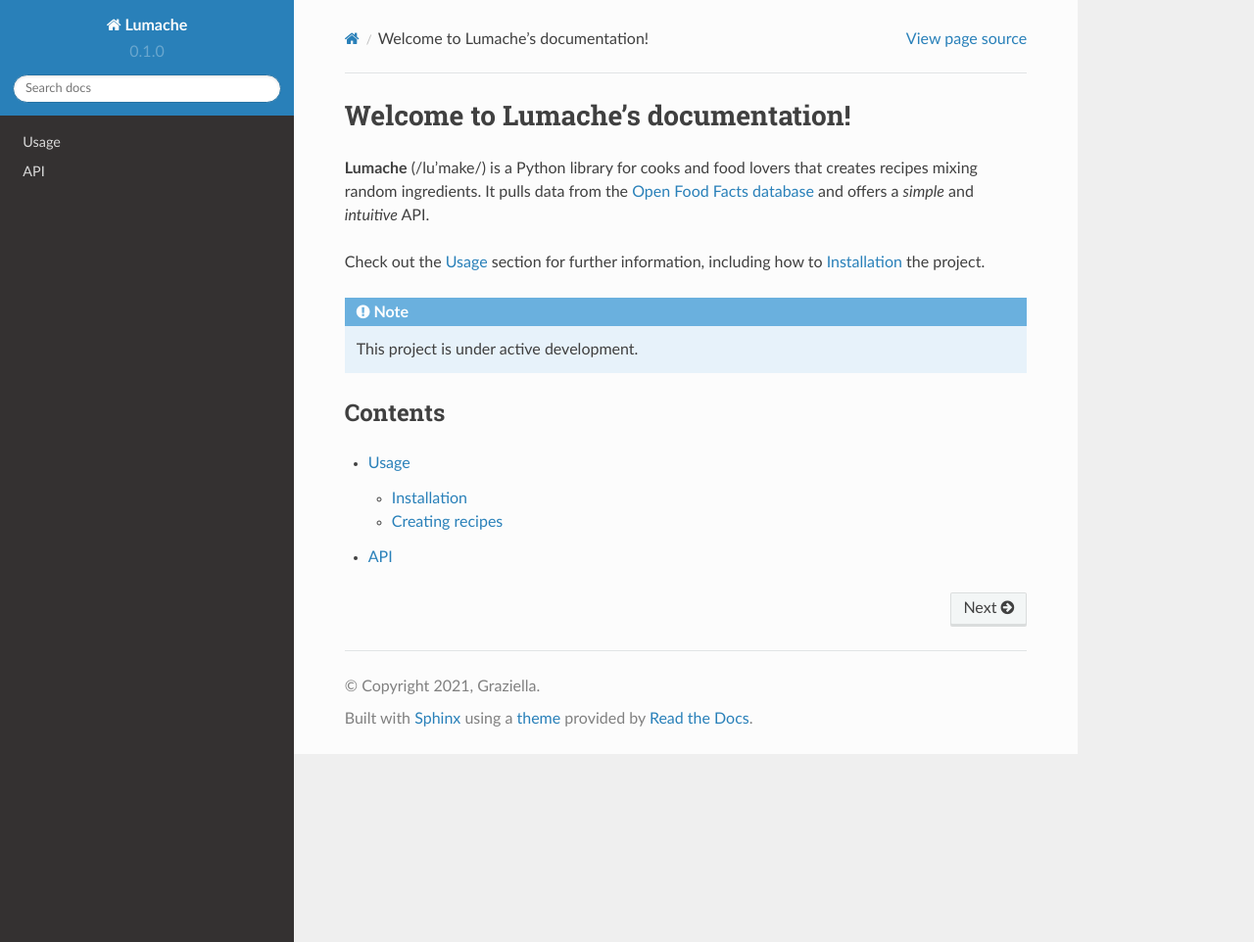
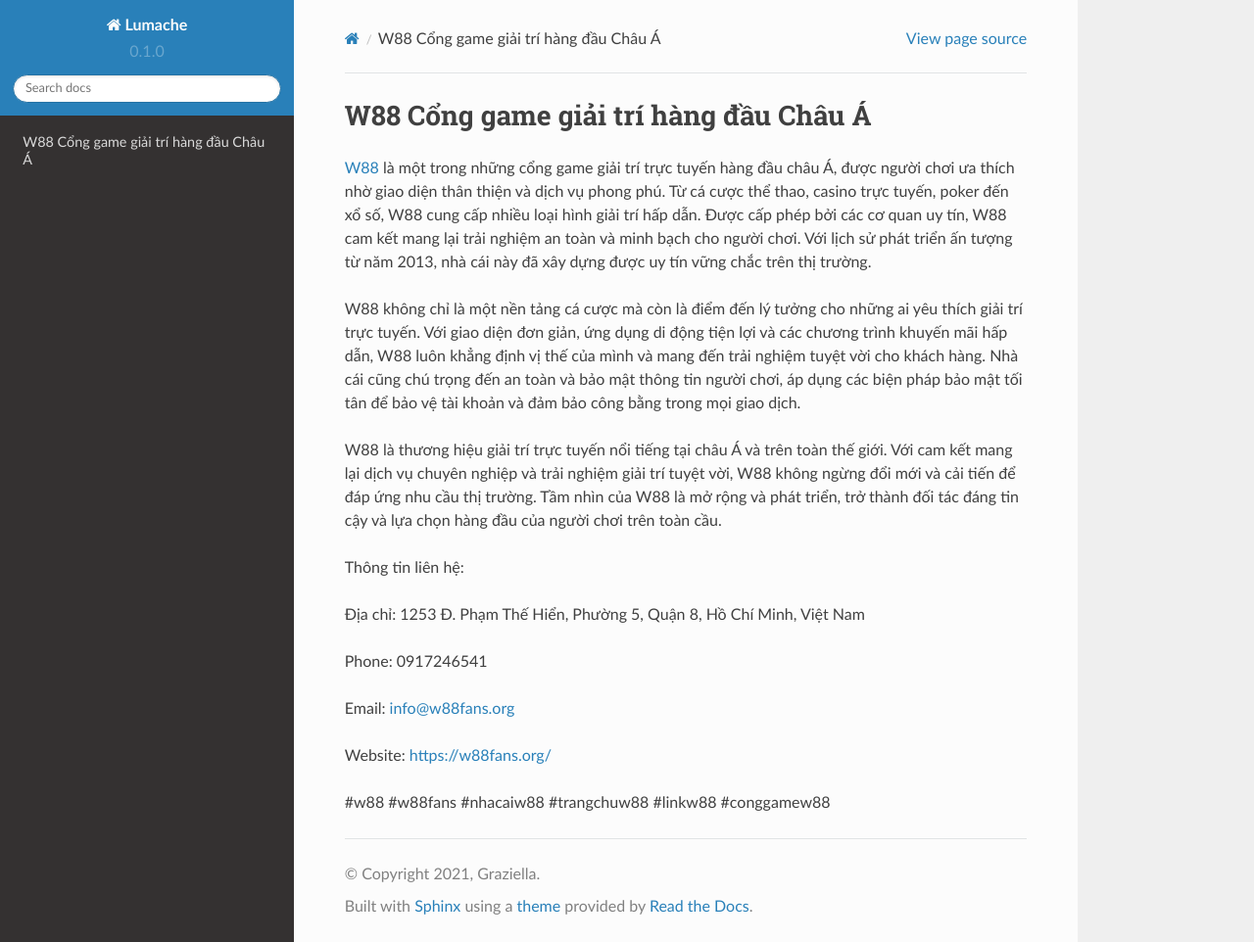
Before and after one commit to socialentity/w88fansorg, a Sphinx documentation site: the page built from docs/source/index.rst, in a window 1280 px wide and 962 px high. Shown: the whole window at 98% size. Built offline with Sphinx 7.4.7 and the Read the Docs theme 2.0.0, drawn with Linux system fonts in a browser that asks for light colours.

Commit message:
Update index.rst

```diff
--- a/docs/source/index.rst
+++ b/docs/source/index.rst
@@ -1,22 +1,20 @@
-Welcome to Lumache's documentation!
+W88 Cổng game giải trí hàng đầu Châu Á
 ===================================
 
-**Lumache** (/lu'make/) is a Python library for cooks and food lovers
-that creates recipes mixing random ingredients.
-It pulls data from the `Open Food Facts database <https://world.openfoodfacts.org/>`_
-and offers a *simple* and *intuitive* API.
+`W88 <https://w88fans.org/>`_ là một trong những cổng game giải trí trực tuyến hàng đầu châu Á, được người chơi ưa thích nhờ giao diện thân thiện và dịch vụ phong phú. Từ cá cược thể thao, casino trực tuyến, poker đến xổ số, W88 cung cấp nhiều loại hình giải trí hấp dẫn. Được cấp phép bởi các cơ quan uy tín, W88 cam kết mang lại trải nghiệm an toàn và minh bạch cho người chơi. Với lịch sử phát triển ấn tượng từ năm 2013, nhà cái này đã xây dựng được uy tín vững chắc trên thị trường.
 
-Check out the :doc:`usage` section for further information, including
-how to :ref:`installation` the project.
+W88 không chỉ là một nền tảng cá cược mà còn là điểm đến lý tưởng cho những ai yêu thích giải trí trực tuyến. Với giao diện đơn giản, ứng dụng di động tiện lợi và các chương trình khuyến mãi hấp dẫn, W88 luôn khẳng định vị thế của mình và mang đến trải nghiệm tuyệt vời cho khách hàng. Nhà cái cũng chú trọng đến an toàn và bảo mật thông tin người chơi, áp dụng các biện pháp bảo mật tối tân để bảo vệ tài khoản và đảm bảo công bằng trong mọi giao dịch.
 
-.. note::
+W88 là thương hiệu giải trí trực tuyến nổi tiếng tại châu Á và trên toàn thế giới. Với cam kết mang lại dịch vụ chuyên nghiệp và trải nghiệm giải trí tuyệt vời, W88 không ngừng đổi mới và cải tiến để đáp ứng nhu cầu thị trường. Tầm nhìn của W88 là mở rộng và phát triển, trở thành đối tác đáng tin cậy và lựa chọn hàng đầu của người chơi trên toàn cầu.
 
-   This project is under active development.
+Thông tin liên hệ:
 
-Contents
---------
+Địa chỉ: 1253 Đ. Phạm Thế Hiển, Phường 5, Quận 8, Hồ Chí Minh, Việt Nam
 
-.. toctree::
+Phone: 0917246541
 
-   usage
-   api
+Email: info@w88fans.org
+
+Website: https://w88fans.org/
+
+#w88 #w88fans #nhacaiw88 #trangchuw88 #linkw88 #conggamew88
```
